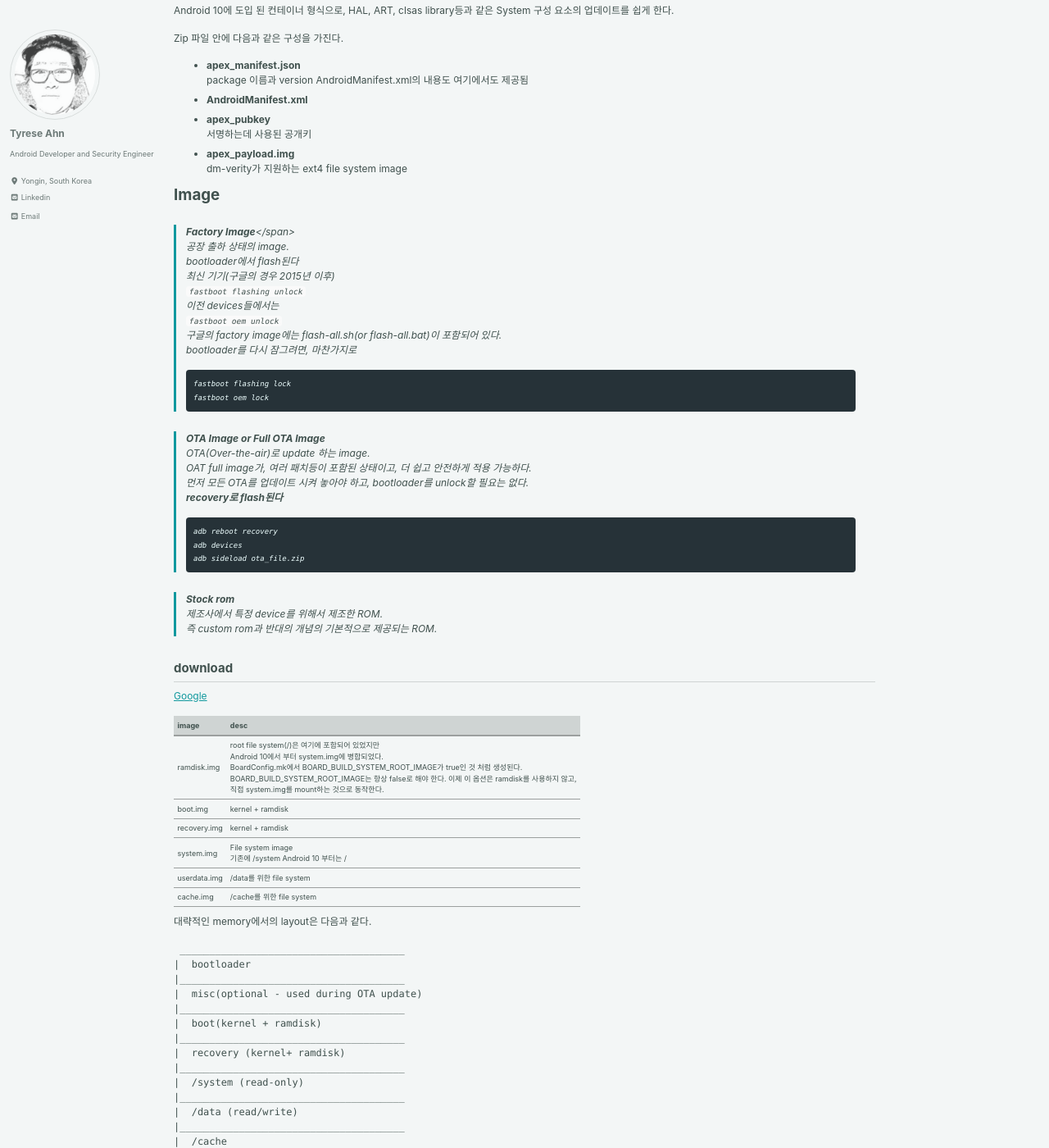
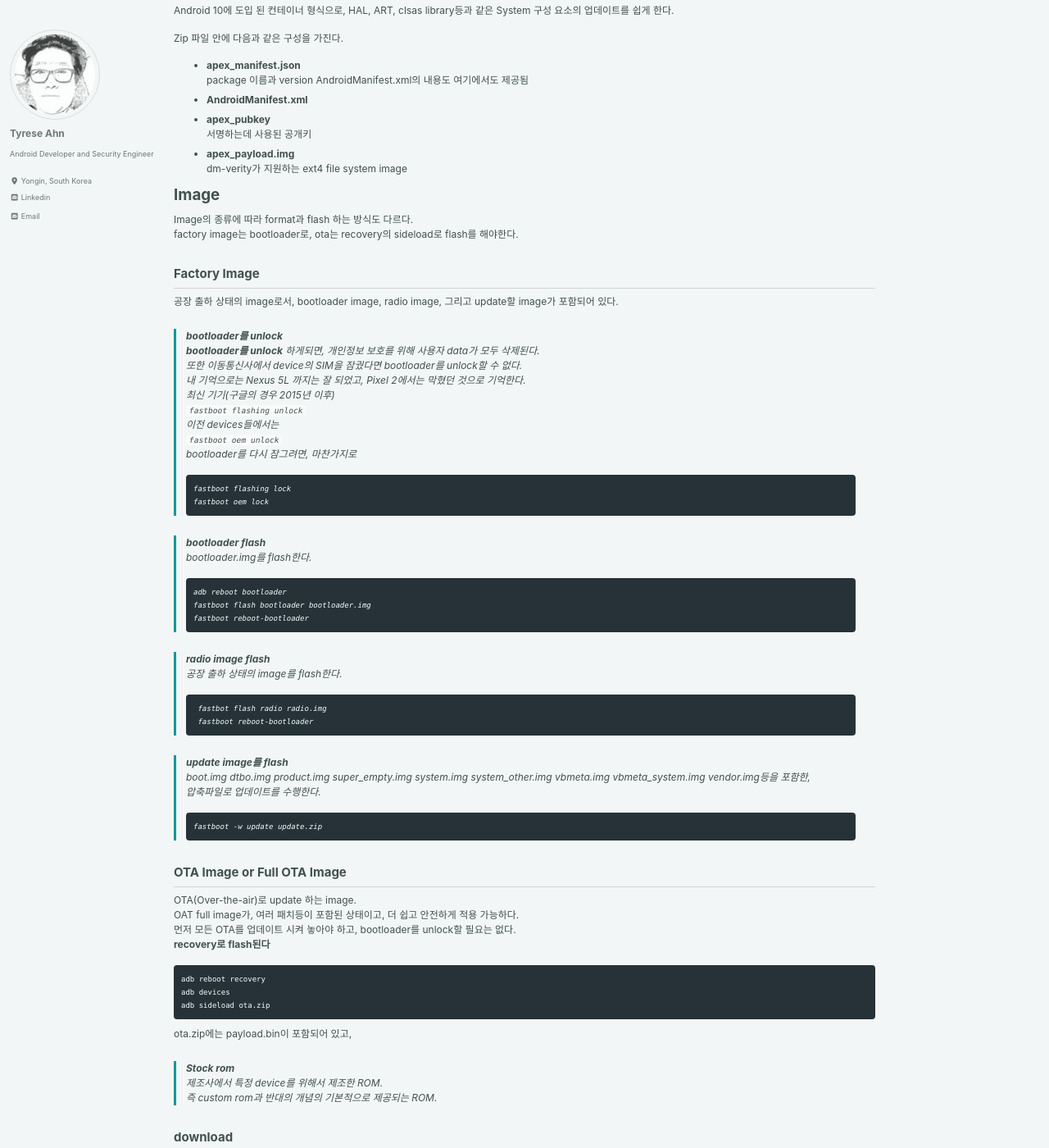
Before and after one commit to devdevil1901/devdevil1901.github.io, a Jekyll site: the page built from _pages/android-flash.md, in a window 1280 px wide and 1400 px high, scrolled down 475 px. Shown: the whole window at 82% size. Built offline with Jekyll 4.4.1, drawn with Linux system fonts in a browser that asks for light colours; cached includes are drawn as plain includes; nearby versions of some CDN libraries; some of the changed text lies outside the part shown.

Commit message:
Update android-flash.md

````diff
--- a/_pages/android-flash.md
+++ b/_pages/android-flash.md
@@ -38,21 +38,49 @@ dm-verity가 지원하는 ext4 file system image
 
 # Image
 
-> **Factory Image**</span>
-공장 출하 상태의 image.
-bootloader에서 flash된다
+Image의 종류에 따라 format과 flash 하는 방식도 다르다.
+factory image는 bootloader로, ota는 recovery의 sideload로 flash를 해야한다.
+
+## Factory Image
+공장 출하 상태의 image로서, bootloader image, radio image, 그리고 update할 image가 포함되어 있다.
+
+> **bootloader를 unlock**
+**bootloader를 unlock** 하게되면, 개인정보 보호를 위해 사용자 data가 모두 삭제된다.
+또한 이동통신사에서 device의 SIM을 잠궜다면 bootloader를 unlock할 수 없다.
+내 기억으로는 Nexus 5L 까지는 잘 되었고, Pixel 2에서는 막혔던 것으로 기억한다.
 최신 기기(구글의 경우 2015년 이후)
 ```fastboot flashing unlock```
 이전 devices들에서는
 ```fastboot oem unlock```
-구글의 factory image에는 flash-all.sh(or flash-all.bat)이 포함되어 있다.
 bootloader를 다시 잠그려면, 마찬가지로
 ```
 fastboot flashing lock
 fastboot oem lock
 ```
 
-> **OTA Image or Full OTA Image**
+> **bootloader flash**
+bootloader.img를 flash한다.
+```
+adb reboot bootloader
+fastboot flash bootloader bootloader.img
+fastboot reboot-bootloader
+```
+
+> **radio image flash**
+ 공장 출하 상태의 image를 flash한다.
+ ```
+ fastbot flash radio radio.img
+ fastboot reboot-bootloader
+ ```
+
+> **update image를 flash**
+boot.img dtbo.img product.img super_empty.img system.img system_other.img vbmeta.img vbmeta_system.img vendor.img등을 포함한,
+압축파일로 업데이트를 수행한다.
+```
+fastboot -w update update.zip
+```
+
+## **OTA Image or Full OTA Image**
 OTA(Over-the-air)로 update 하는 image.
 OAT full image가, 여러 패치등이 포함된 상태이고, 더 쉽고 안전하게 적용 가능하다.
 먼저 모든 OTA를 업데이트 시켜 놓아야 하고, bootloader를 unlock할 필요는 없다.
@@ -60,8 +88,10 @@ OAT full image가, 여러 패치등이 포함된 상태이고, 더 쉽고 안전
 ```
 adb reboot recovery
 adb devices
-adb sideload ota_file.zip
+adb sideload ota.zip
 ```
+ota.zip에는  payload.bin이 포함되어 있고,
+
 
 > **Stock rom**
 제조사에서 특정 device를 위해서 제조한 ROM.
@@ -104,7 +134,9 @@ adb sideload ota_file.zip
 
 ## Fastboot
 bootloader와의 protocol.
-Ethernet이나, USB를 통해 communication한다.
+device가 bootloader mode에서, Ethernet이나, USB를 통해 communication한다.
+
+
 
 fastboot protocol을 사용하기 위해서는 [platform-tools](https://developer.android.com/studio/releases/platform-tools.html?hl=ko)를
 설치해야한다.
@@ -132,6 +164,7 @@ fastboot flashall
 * bootloader unlock
 * twrp recovery rom을 overwrite
 * twrp로 magisk를 flash
+
 
 > **phone정보 파악**
 먼저 자신의 phone의 정보를 정확하게 파악하는 것이 좋다.
````
